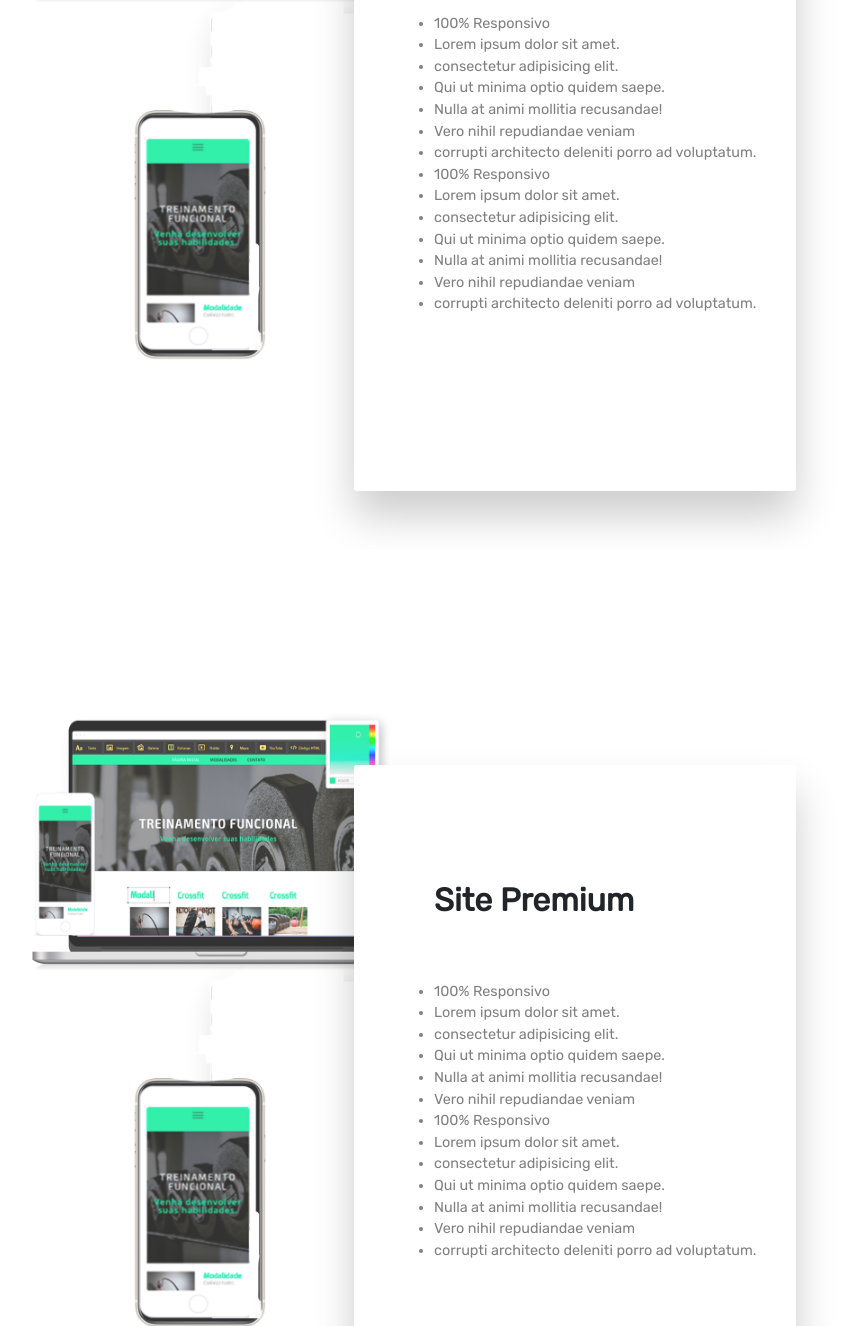
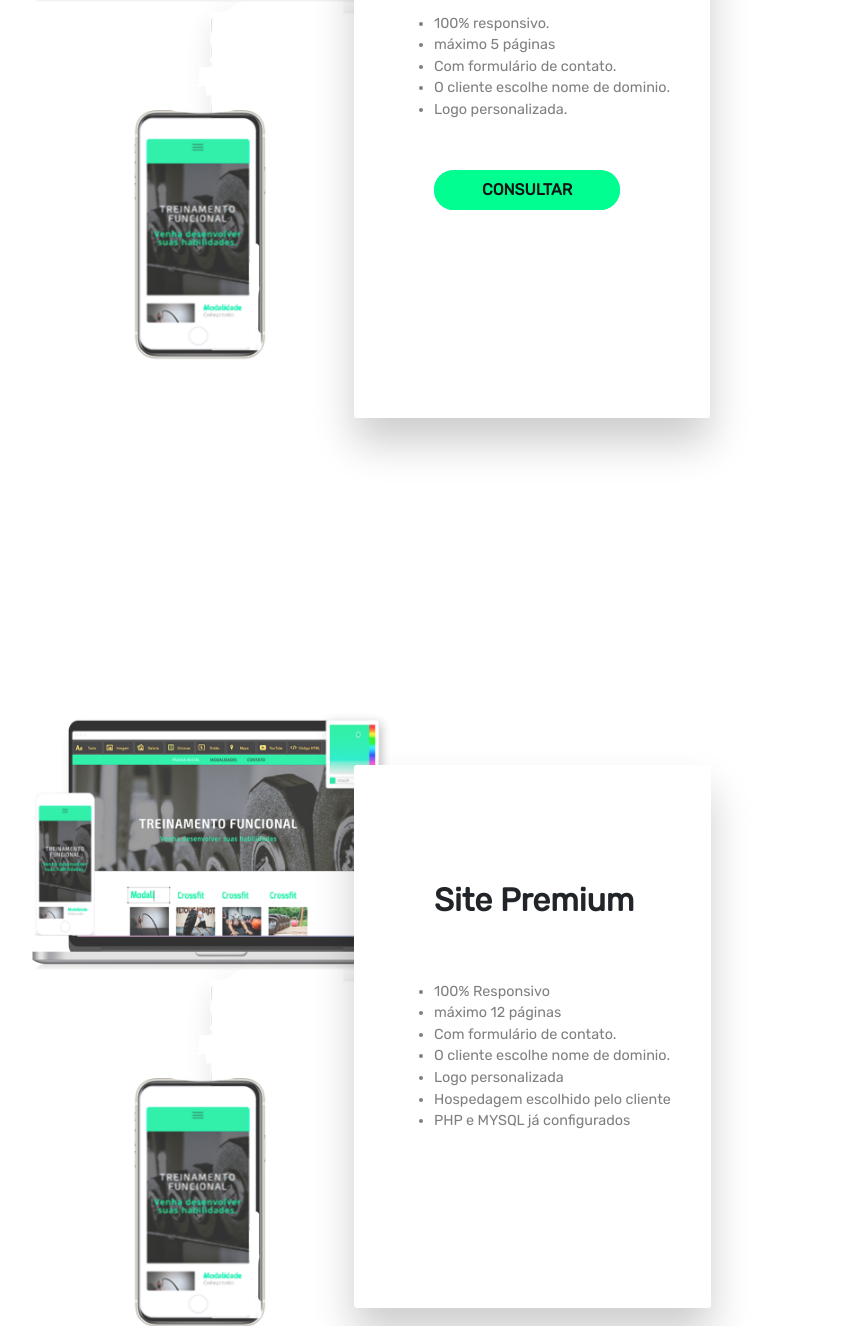
Before and after one commit to tuxcoreteam/sejatux.com.br, a plain HTML site: page index.html in a window 1280 px wide. Shown: the part 2263-3589 px from the top of the page, without its empty margins (142-983 px from the left). Drawn offline with nearby package versions, Linux system fonts and the light colour scheme; a web font is replaced by a local one.

Commit message:
🎁
add news

```diff
--- a/index.html
+++ b/index.html
@@ -98,18 +98,15 @@
               <p class="pt-4">
                 <ul>
                   <li>100% Responsivo</li>
-                  <li>Lorem ipsum dolor sit amet.</li>
-                  <li>consectetur adipisicing elit.</li>
-                  <li>Qui ut minima optio quidem saepe.</li>
-                  <li>Nulla at animi mollitia recusandae!</li>
-                  <li>Vero nihil repudiandae veniam</li>
-                  <li>corrupti architecto deleniti porro ad voluptatum.</li>
-                  <li>Qui ut minima optio quidem saepe.</li>
-                  <li>Nulla at animi mollitia recusandae!</li>
-                  <li>Vero nihil repudiandae veniam</li>
-                  <li>corrupti architecto deleniti porro ad voluptatum.</li>
-                </ul>
+                  <li>Máximo 2 páginas</li>
+                  <li>Com formulário de contato.</li>
+                  <li>O cliente escolhe nome de dominio.</li>
+              </ul>
               </p>
+              <div class="pricing">
+                <h1></h1>
+                <a href="#" class="btn btn-dark px-5 py-2 primary-btn mb-5">CONSULTAR</a>
+              </div>
               <!-- <p>
                 Lorem ipsum dolor sit amet consectetur adipisicing elit. Commodi vitae, tenetur quidem eum aliquid vel labore sint placeat
                 ad deserunt consectetur fugit ullam. Eius unde neque ducimus obcaecati ipsum quos vero totam recusandae hic
@@ -135,22 +132,19 @@
               <h1>Site Gold</h1>
               <p class="pt-4">
                 <ul>
-                  <li>100% Responsivo</li>
-                  <li>Lorem ipsum dolor sit amet.</li>
-                  <li>consectetur adipisicing elit.</li>
-                  <li>Qui ut minima optio quidem saepe.</li>
-                  <li>Nulla at animi mollitia recusandae!</li>
-                  <li>Vero nihil repudiandae veniam</li>
-                  <li>corrupti architecto deleniti porro ad voluptatum.</li>
-                  <li>100% Responsivo</li>
-                  <li>Lorem ipsum dolor sit amet.</li>
-                  <li>consectetur adipisicing elit.</li>
-                  <li>Qui ut minima optio quidem saepe.</li>
-                  <li>Nulla at animi mollitia recusandae!</li>
-                  <li>Vero nihil repudiandae veniam</li>
-                  <li>corrupti architecto deleniti porro ad voluptatum.</li>
+
+                  <li>100% responsivo.</li>
+                  <li>máximo 5 páginas</li>
+                  <li>Com formulário de contato.</li>
+                  <li>O cliente escolhe nome de dominio.</li>
+                  <li>Logo personalizada.</li>
+
                 </ul>
               </p>
+              <div class="pricing">
+                <h1></h1>
+                <a href="#" class="btn btn-dark px-5 py-2 primary-btn mb-5">CONSULTAR</a>
+              </div>
               <!-- <p>
                 Lorem ipsum dolor sit amet consectetur adipisicing elit. Commodi vitae, tenetur quidem eum aliquid vel labore sint placeat
                 ad deserunt consectetur fugit ullam. Eius unde neque ducimus obcaecati ipsum quos vero totam recusandae hic
@@ -177,18 +171,13 @@
               <p class="pt-4">
                 <ul>
                   <li>100% Responsivo</li>
-                  <li>Lorem ipsum dolor sit amet.</li>
-                  <li>consectetur adipisicing elit.</li>
-                  <li>Qui ut minima optio quidem saepe.</li>
-                  <li>Nulla at animi mollitia recusandae!</li>
-                  <li>Vero nihil repudiandae veniam</li>
-                  <li>100% Responsivo</li>
-                  <li>Lorem ipsum dolor sit amet.</li>
-                  <li>consectetur adipisicing elit.</li>
-                  <li>Qui ut minima optio quidem saepe.</li>
-                  <li>Nulla at animi mollitia recusandae!</li>
-                  <li>Vero nihil repudiandae veniam</li>
-                  <li>corrupti architecto deleniti porro ad voluptatum.</li>
+                  <li>máximo 12 páginas</li>
+                  <li>Com formulário de contato.</li>
+                  <li>O cliente escolhe nome de dominio.</li>
+                  <li>Logo personalizada</li>
+                  <li>Hospedagem escolhido pelo cliente</li>
+                  <li>PHP e MYSQL já configurados</li>
+
                 </ul>
               </p>
               <!-- <p>
```
